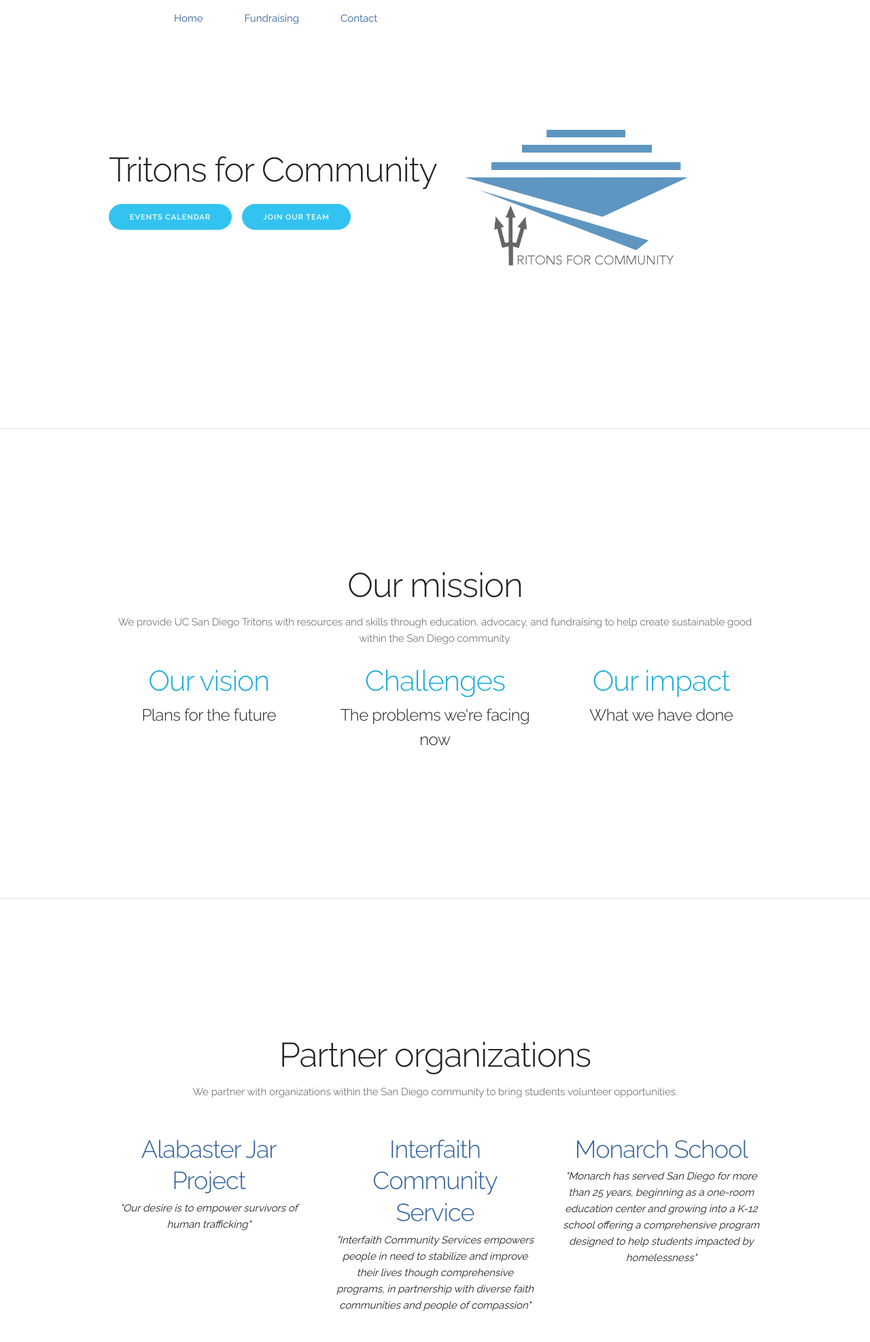
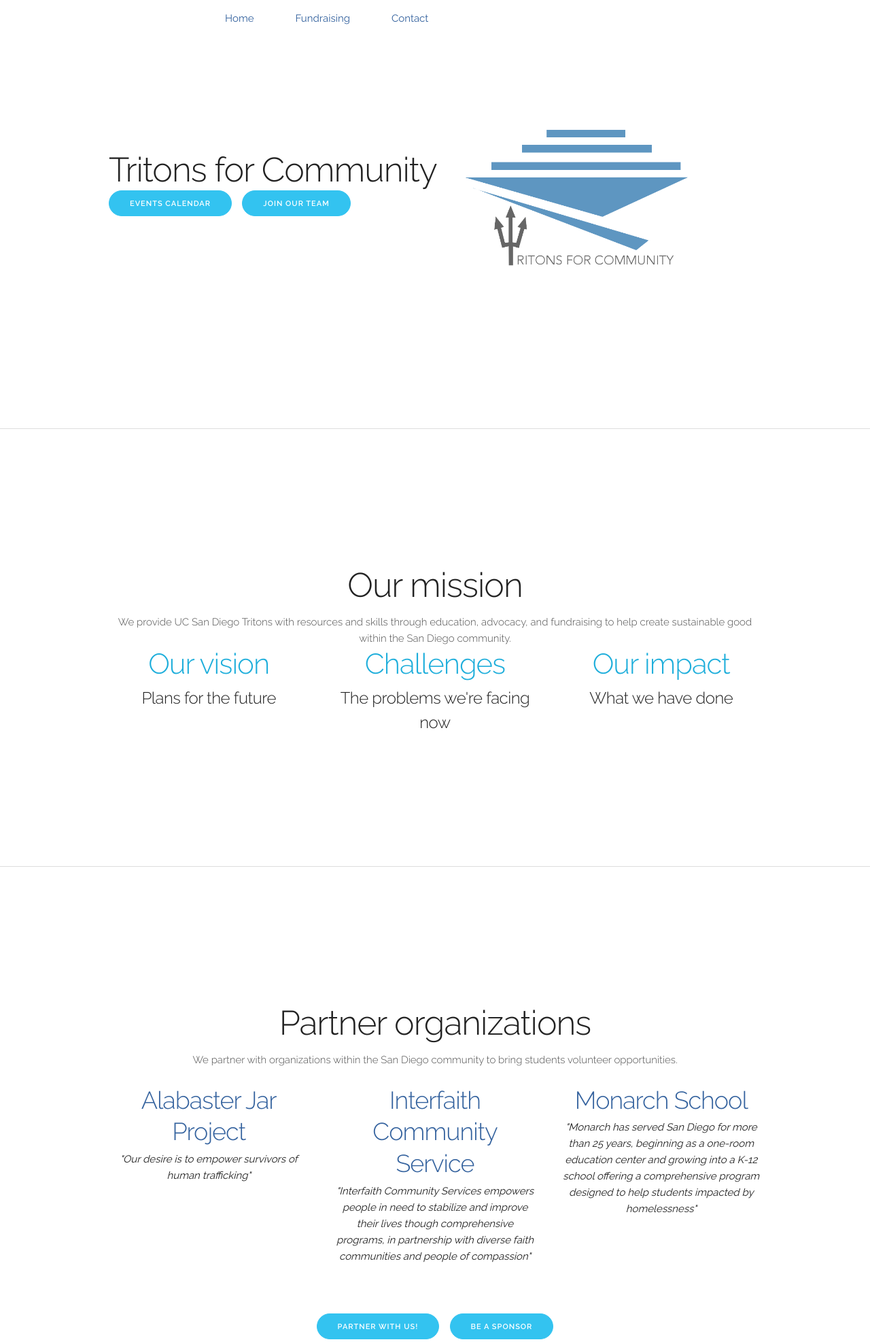
Before and after one commit to tritonsforcommunity/website, a PHP site: page /join-us.html in a window 1280 px wide. Shown: the top 1974 px of the page at 68% size. Run offline with PHP 8.4, Linux system fonts and the light colour scheme; some libraries are stand-ins or nearby versions.

Commit message:
updated nav bar

```diff
--- a/css/navbar-fixed-top.css
+++ b/css/navbar-fixed-top.css
@@ -10,16 +10,12 @@
  *
  * ============================================= */
 
-/*
 body, div,
 h1, h2, h3, h4, h5, h6,
 p, blockquote, pre, dl, dt, dd, ol, ul, li, hr,
 fieldset, form, label, legend, th, td,
 article, aside, figure, footer, header, hgroup, menu, nav, section,
-summary, hgroup
-*/
-
-header, nav {
+summary, hgroup {
   margin: 0;
   padding: 0;
   border: 0;
@@ -123,25 +119,23 @@
   width: 90%;
   margin: 0 auto;
 }
-
 */
 
 /* ------------------------------------------
   FIXED HEADER
 --------------------------------------------- */
-
 header {
-  background: #fff;
+  background: #fff; /* right chunk of space */
   position: fixed;
   z-index: 3;
   width: 100%;
-  left: 0;
+  left:300px;
   top: 0;
 }
-
 .logo {
   -webkit-tap-highlight-color: rgba(0,0,0,0);
   text-decoration: none;
+  font-weight: bold;
   line-height: 55px;
   padding: 0 20px;
   color: #fff;
@@ -183,7 +177,7 @@
     display: none !important;
     opacity: 0 !important;
   }
-	}
+}
 
 
 /* ------------------------------------------
@@ -207,20 +201,20 @@
 .nav-collapse,
 .nav-collapse ul {
   list-style: none;
-  width: 1055px;
+  width: 100%;
   float: left;
 }
 
 @media screen and (min-width: 40em) {
   .nav-collapse {
-    float: right;
+    float: left; /* nav bar left or right*/
     width: auto;
   }
 }
 
 .nav-collapse li {
   float: left;
-  width: 1055px;
+  width: 100%;
 }
 
 @media screen and (min-width: 40em) {
@@ -257,7 +251,7 @@
 }
 
 .nav-collapse ul ul a {
-  background: #34629E;
+  background: #fff;
   padding-left: 2em;
 }
 
@@ -271,7 +265,7 @@
 /* ------------------------------------------
   NAV TOGGLE STYLES
 --------------------------------------------- */
-/*
+
 @font-face {
   font-family: "responsivenav";
   src:url("../icons/responsivenav.eot");
@@ -282,7 +276,7 @@
   font-weight: normal;
   font-style: normal;
 }
-*/
+
 .nav-toggle {
   -webkit-font-smoothing: antialiased;
   -moz-osx-font-smoothing: grayscale;
@@ -297,11 +291,11 @@
 
 .nav-toggle:before {
   color: #34629E; /* Edit this to change the icon color */
+  font: normal 28px/55px "responsivenav"; /* Edit font-size (28px) to change the icon size */
   text-transform: none;
   text-align: center;
   position: absolute;
   content: "\2261"; /* Hamburger icon */
-  font-size: 25px;
   text-indent: 0;
   speak: none;
   width: 100%;
```
